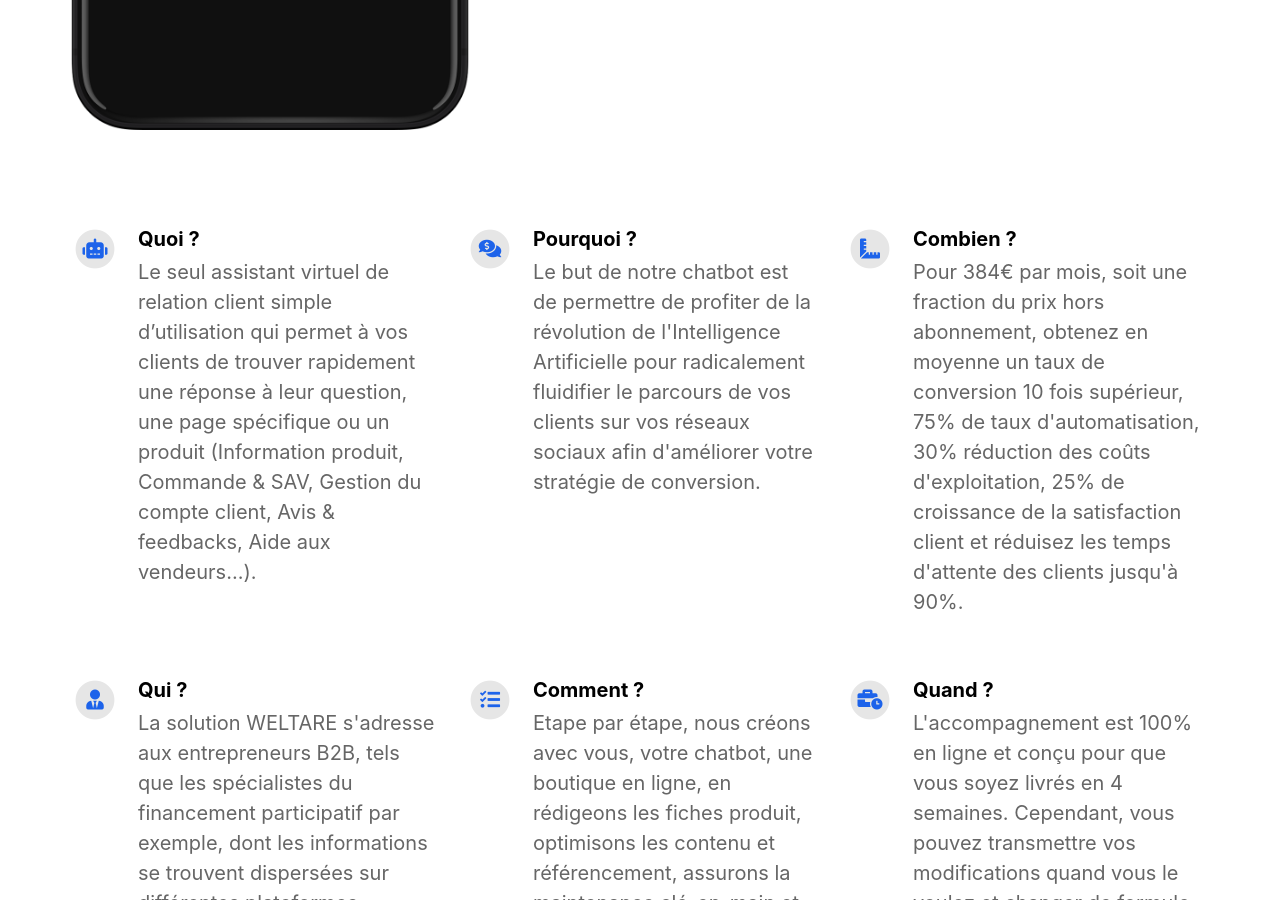
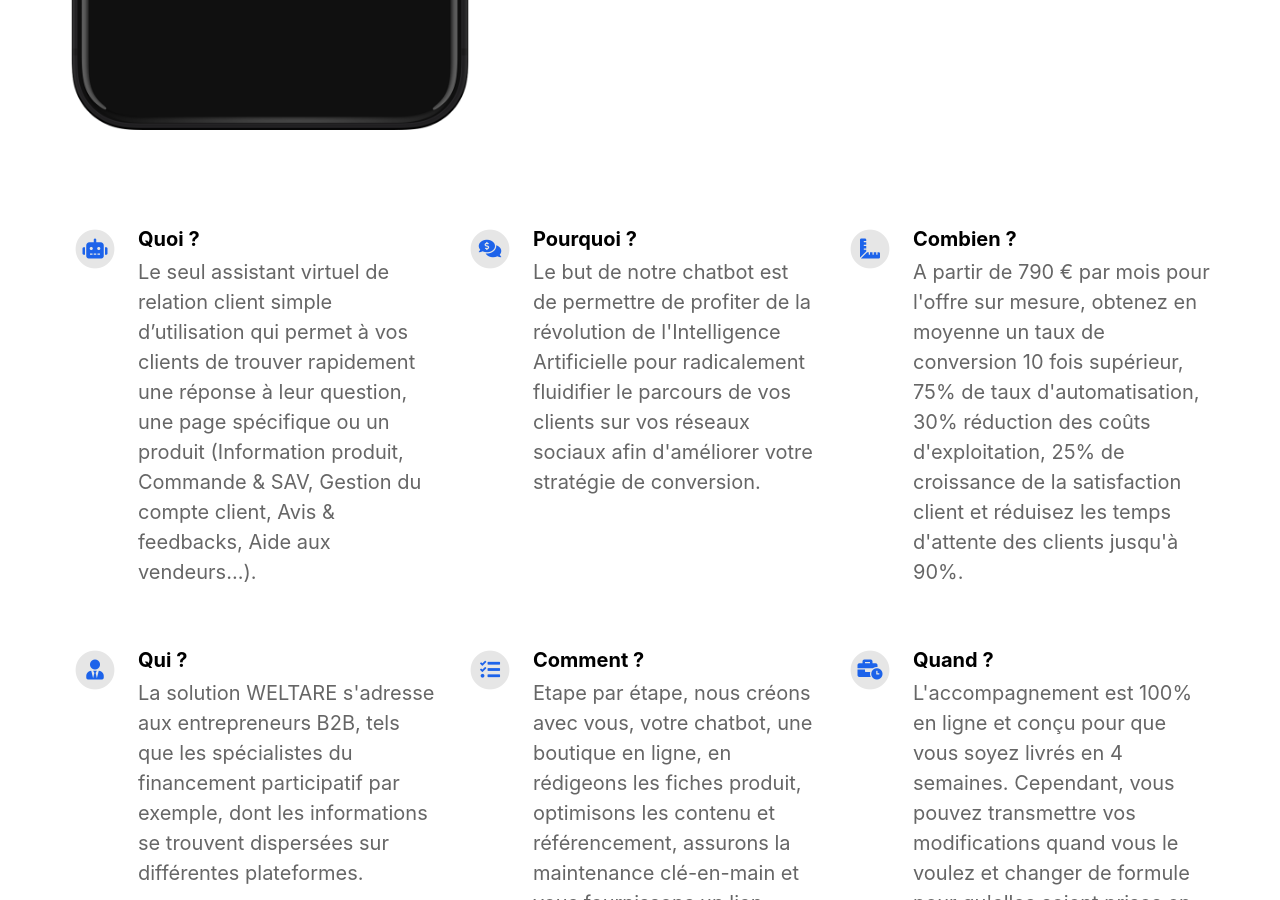
Before and after one commit to weltare/strategies, a Jekyll site: the page built from index.html, in a window 1280 px wide and 900 px high, scrolled down 855 px. Built offline with Jekyll 4.4.1, drawn with Linux system fonts in a browser that asks for light colours; nearby versions of some CDN libraries.

Commit message:
Update _config.yml: 790 €
: Combien ?
    description                           : A partir de 790 € par mois pour l'offre sur mesure, obtenez en moyenne un taux de conversion 10 fois supérieur, 75% de taux d'automatisation, 30% réduction des coûts d'exploitation, 25% de croissance de la satisfaction client et réduisez les temps d'attente des clients jusqu'à 90%.

```diff
--- a/_config.yml
+++ b/_config.yml
@@ -44,7 +44,7 @@ features                                  :
     fontawesome_icon_name                 : comments-dollar
 
   - title                                 : Combien ?
-    description                           : Pour 384€ par mois, soit une fraction du prix hors abonnement, obtenez en moyenne un taux de conversion 10 fois supérieur, 75% de taux d'automatisation, 30% réduction des coûts d'exploitation, 25% de croissance de la satisfaction client et réduisez les temps d'attente des clients jusqu'à 90%.
+    description                           : A partir de 790 € par mois pour l'offre sur mesure, obtenez en moyenne un taux de conversion 10 fois supérieur, 75% de taux d'automatisation, 30% réduction des coûts d'exploitation, 25% de croissance de la satisfaction client et réduisez les temps d'attente des clients jusqu'à 90%.
     fontawesome_icon_name                 : ruler-combined
 
   - title                                 : Qui ?
```
